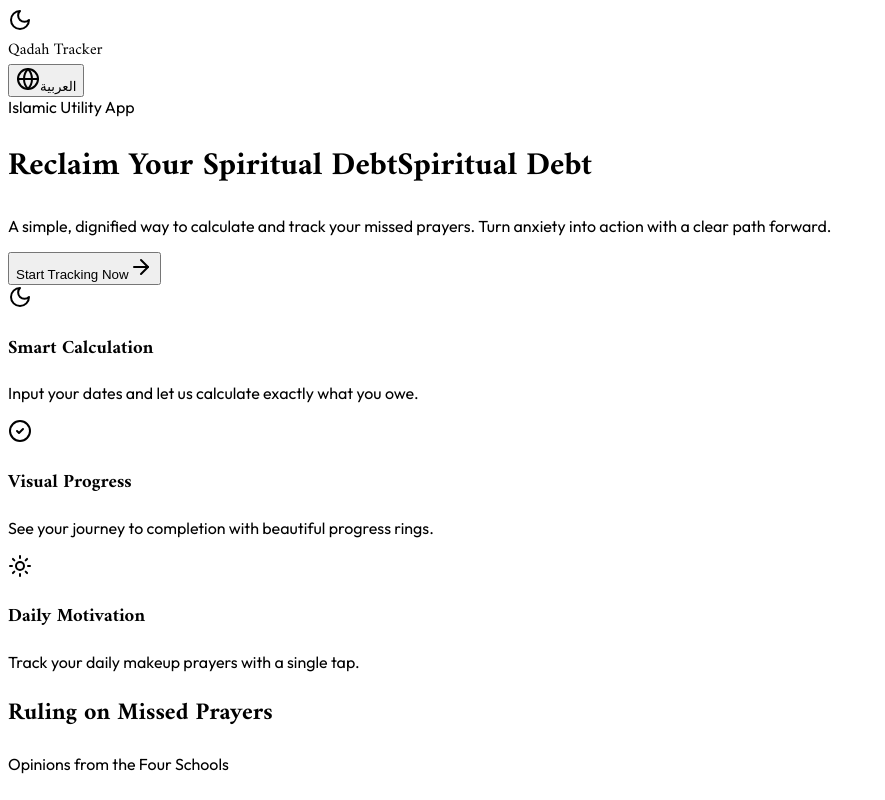
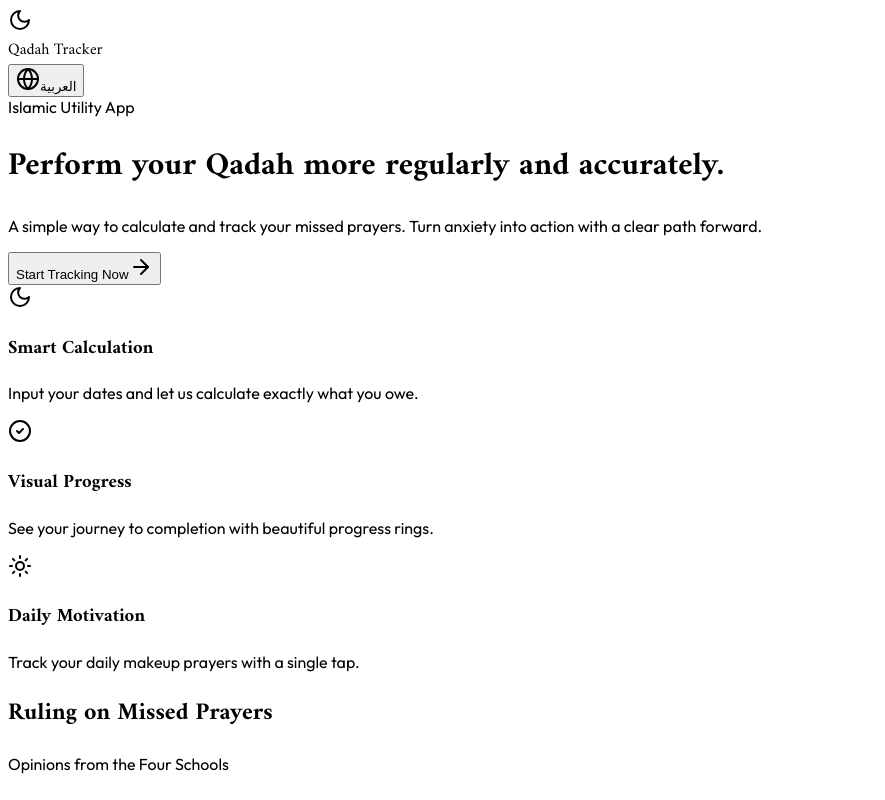
Before and after one commit to mo-waseem/qadah-tracker, a React (Vite) app in the folder client/: page / in a window 1280 px wide. Shown: the top 800 px of the page, without its empty margins (0-885 px from the left). Built offline with nearby package versions, Linux system fonts and the light colour scheme; a web font is replaced by a local one.

Commit message:
refactor: simplify hero title rendering by removing conditional string manipulation and direct text injection

```diff
--- a/client/src/lib/translations.ts
+++ b/client/src/lib/translations.ts
@@ -4,8 +4,8 @@ export const translations = {
   en: {
     appName: "Qadah Tracker",
     subtitle: "Islamic Utility App",
-    heroTitle: "Reclaim Your Spiritual Debt",
-    heroDesc: "A simple, dignified way to calculate and track your missed prayers. Turn anxiety into action with a clear path forward.",
+    heroTitle: "Perform your Qadah more regularly and accurately.",
+    heroDesc: "A simple way to calculate and track your missed prayers. Turn anxiety into action with a clear path forward.",
     startBtn: "Start Tracking Now",
     smartCalc: "Smart Calculation",
     smartCalcDesc: "Input your dates and let us calculate exactly what you owe.",
@@ -56,8 +56,8 @@ export const translations = {
   ar: {
     appName: "متتبع القضاء",
     subtitle: "تطبيق إسلامي",
-    heroTitle: "استعد ديونك الروحية",
-    heroDesc: "طريقة بسيطة وكريمة لحساب وتتبع الصلوات الفائتة. حول القلق إلى عمل بمسار واضح للأمام.",
+    heroTitle: "اقض صلواتك بانتظام ودقة أكبر",
+    heroDesc: "طريقة بسيطة لحساب وتتبع الصلوات الفائتة. حول القلق إلى عمل بمسار واضح للأمام.",
     startBtn: "ابدأ التتبع الآن",
     smartCalc: "حساب ذكي",
     smartCalcDesc: "أدخل تواريخك ودعنا نحسب بالضبط ما عليك.",
--- a/client/src/pages/Landing.tsx
+++ b/client/src/pages/Landing.tsx
@@ -44,8 +44,7 @@ export default function Landing() {
               {t.subtitle}
             </span>
             <h1 className="text-5xl md:text-7xl font-bold font-display text-foreground tracking-tight leading-tight">
-              {t.heroTitle.split(t.appName).join('')}
-              <span className="text-primary">{language === 'en' ? 'Spiritual Debt' : 'ديونك الروحية'}</span>
+              {t.heroTitle}
             </h1>
             <p className="mt-6 text-xl text-muted-foreground max-w-2xl mx-auto leading-relaxed">
               {t.heroDesc}
```
